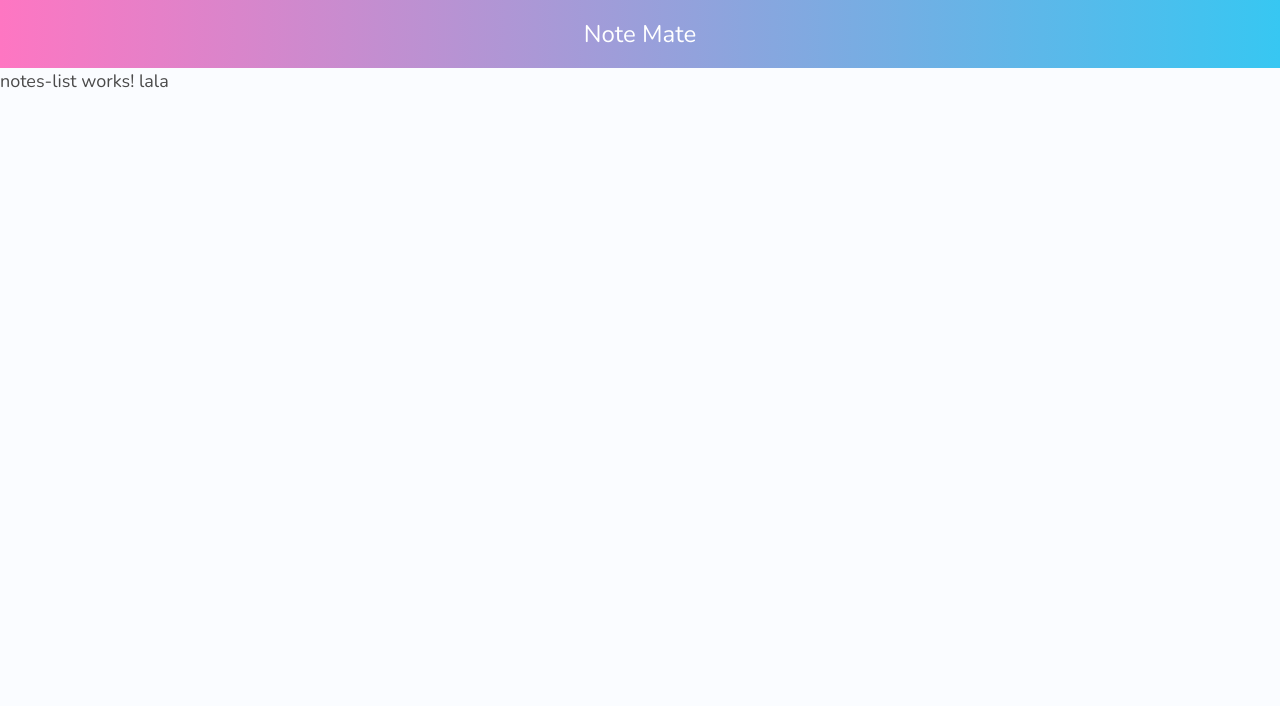
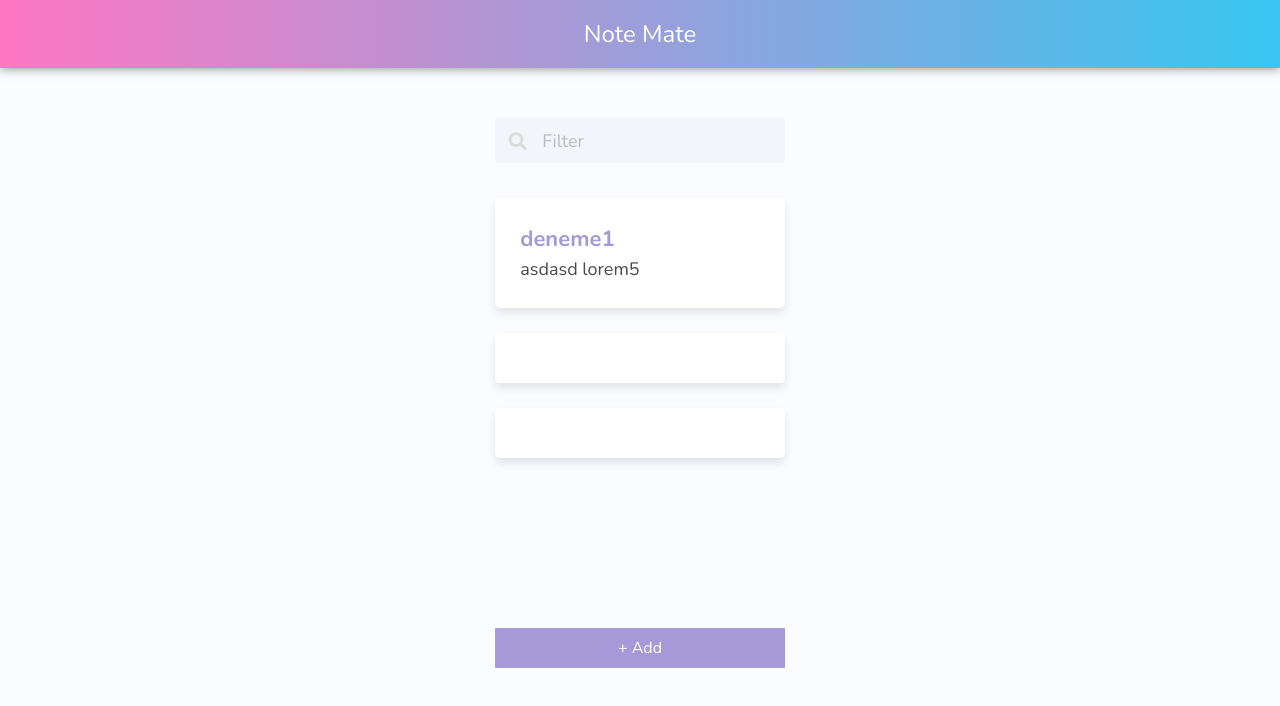
Before and after one commit to semcak1/Note-Mate-with-Angular, an Angular app: page / in a window 1280 px wide. Shown: the top 706 px of the page. Built offline with nearby package versions, Linux system fonts and the light colour scheme.

Commit message:
5 notesList html was arranged

```diff
--- a/src/app/app.module.ts
+++ b/src/app/app.module.ts
@@ -5,12 +5,14 @@
 import { AppComponent } from './app.component';
 import { NotesListComponent } from './pages/notes-list/notes-list.component';
 import { MainLAyoutComponent } from './pages/main-layout/main-layout.component';
+import { NoteCardComponent } from './note-card/note-card.component';
 
 @NgModule({
   declarations: [
     AppComponent,
     NotesListComponent,
-    MainLAyoutComponent
+    MainLAyoutComponent,
+    NoteCardComponent
   ],
   imports: [
     BrowserModule,
--- /dev/null
+++ b/src/app/note-card/note-card.component.html
@@ -0,0 +1,11 @@
+<div #container class="note-card-container">
+
+  <div class="note-card-content">
+    <h1 class="note-card-title">{{ title }}</h1>
+    <div #bodyText class="note-card-body">
+      <p>{{body}}   </p>
+      <div #truncator class="fade-out-truncation"></div>
+    </div>
+  </div>
+  <div class="x-button"><span>x</span></div>
+</div>
--- /dev/null
+++ b/src/app/note-card/note-card.component.scss
@@ -0,0 +1,96 @@
+@import '../../main-style.scss';
+
+.note-card-container{
+
+    position: relative;
+    background: white;
+    border-radius: 5px;
+
+    box-shadow: 0px 5px 10px 0px rgba($color: #000000, $alpha: 0.1);
+    transition: box-shadow 0.2s ease-in-out;
+
+    &:hover {
+        cursor: pointer;
+        box-shadow: 0px 0px 0px 2px rgba($color: #000000, $alpha: .1);
+
+        .x-button{
+            opacity: 1;
+            transition-delay:.2s ;
+            transform: scale(1);
+        }
+
+        .note-card-body{
+            overflow: scroll;
+        }
+    }
+
+    .note-card-content{
+
+        padding: 25px;
+        margin-top: 25px;
+
+        .note-card-title{
+            font-size: 22px;
+            font-weight: bold;
+            color: $purple;
+
+        }
+
+        .note-card-body{
+            position: relative;
+            overflow: hidden;
+            max-height: 80px;
+
+            .fade-out-truncation{
+                position: absolute;
+
+                bottom: 0;
+                pointer-events: none;
+                height: 50%;
+                width: 100%;
+                background:linear-gradient(to bottom,rgba(white,0) 0%,rgba(white,0.8) 50%,white 100%);
+            }
+        }
+
+
+    }
+}
+.x-button{
+    position: absolute;
+
+    //12 px from the top
+    top: 12px;
+    //0px from the right side
+    right: 12px;
+    height: 34px;
+    width: 34px;
+    background-color: $light-red;
+    border-radius: 5px;
+
+
+    // align items
+    display: flex;
+    justify-content: center;
+    align-items: center;
+
+    //the button is hidden by default
+
+    opacity: 0;
+    transition: opacity .2s ease-out,transform 0.2s ease-out;
+    transform: scale(0.35);
+
+
+    span{
+        font-size: 30px;
+        color:red;
+    }
+
+    &:hover{
+        background-color: darken($color: $light-red, $amount: 2%);
+    }
+
+    //on clik
+    &:active{
+        background-color: darken($color: $light-red, $amount: 4%);
+    }
+}
--- /dev/null
+++ b/src/app/note-card/note-card.component.ts
@@ -0,0 +1,34 @@
+import { Component, OnInit, ElementRef, ViewChild, Renderer2, Input } from '@angular/core';
+
+@Component({
+  selector: 'app-note-card',
+  templateUrl: './note-card.component.html',
+  styleUrls: ['./note-card.component.scss']
+})
+export class NoteCardComponent implements OnInit {
+
+  @Input() title :string;
+  @Input () body: string;
+
+  @ViewChild('truncator') truncator:ElementRef<HTMLElement>;
+  @ViewChild('bodyText') bodyText:ElementRef<HTMLElement>;
+
+
+  constructor(private renderer: Renderer2) { }
+
+  ngOnInit() {
+    //wark out if there is a text overflow and if not , then hide the truncator
+
+    let style=window.getComputedStyle(this.bodyText.nativeElement,null)
+    let viewableHeight = parseInt(style.getPropertyValue('height'),10);
+
+    if(this.bodyText.nativeElement.scrollHeight>viewableHeight){
+      //if there is no text overflow,show the fade out truncator.
+      this.renderer.setStyle(this.truncator.nativeElement,'display','block');
+    }
+    else{
+      this.renderer.setStyle(this.truncator.nativeElement,'display','none');
+    }
+  }
+
+}
--- a/src/app/pages/main-layout/main-layout.component.html
+++ b/src/app/pages/main-layout/main-layout.component.html
@@ -9,4 +9,6 @@
 
   </div>
 
+
+
 </div>
--- a/src/app/pages/main-layout/main-layout.component.scss
+++ b/src/app/pages/main-layout/main-layout.component.scss
@@ -10,7 +10,12 @@
     .page-content{
         flex-grow: 1;
         overflow-y: scroll;
+        display: flex;
+        justify-content: center;
+
     }
+
+
 
 
 }
@@ -19,6 +24,8 @@
     width: 100%;
     height: 68px;
     background:linear-gradient(to right, $pink,  $blue);
+
+    box-shadow: 0px 0px 10px 0px rgba( black,0.5);
 
     display: flex;
     flex-shrink: 0; // to prevent thee top bar from shrinking
--- a/src/app/pages/notes-list/notes-list.component.html
+++ b/src/app/pages/notes-list/notes-list.component.html
@@ -1,4 +1,25 @@
-<p>
-  notes-list works!
-  lala
-</p>
+
+
+<div class="main-container">
+  <div class="search-bar-container">
+    <div class="field">
+      <p class="control has-icons-left">
+        <input class="input" type="text" placeholder="Filter">
+        <span class="icon is-small is-left">
+          <i class="fas fa-search"></i>
+        </span>
+      </p>
+    </div>
+  </div>
+
+  <div class="notes-list">
+    <app-note-card  [title]="cardTitle" [body]="bodyContent"></app-note-card>
+    <app-note-card></app-note-card>
+    <app-note-card></app-note-card>
+  </div>
+
+  <div class="add-button-container">
+    <button class="add-button">+ Add</button>
+  </div>
+
+</div>
--- a/src/app/pages/notes-list/notes-list.component.scss
+++ b/src/app/pages/notes-list/notes-list.component.scss
@@ -0,0 +1,46 @@
+@import '../../../main-style.scss';
+.main-container{
+    max-width: 500px;
+    padding-top: 50px;
+    height: 100%;
+
+
+    .add-button-container{
+
+        display: flex;
+        justify-content: center;
+
+
+
+        .add-button{
+            width: 100%;
+            height: 40px;
+            margin-top: 50%;
+            font-size: 16px;
+            background: $purple;
+            color: white;
+            border: none;
+            transition: background-color .3s;
+
+            &:hover{
+
+                background-color:darken($color: $purple, $amount: 5%);
+            }
+
+            &:active{
+                border: white;
+                background-color: darken($color:$purple, $amount: 0%);
+            }
+
+        }
+    }
+}
+
+.notes-list{
+    margin-top:35px ;
+}
+
+app-note-card{
+    display: block;
+    margin-bottom: 25px;
+}
--- a/src/app/pages/notes-list/notes-list.component.ts
+++ b/src/app/pages/notes-list/notes-list.component.ts
@@ -7,6 +7,8 @@
 })
 export class NotesListComponent implements OnInit {
 
+  cardTitle:string='deneme1';
+  bodyContent:string='asdasd lorem5'
   constructor() { }
 
   ngOnInit() {
--- a/src/index.html
+++ b/src/index.html
@@ -7,6 +7,8 @@
 
   <meta name="viewport" content="width=device-width, initial-scale=1">
   <link rel="icon" type="image/x-icon" href="favicon.ico">
+
+  <link rel="stylesheet" href="https://use.fontawesome.com/releases/v5.14.0/css/all.css" integrity="sha384-HzLeBuhoNPvSl5KYnjx0BT+WB0QEEqLprO+NBkkk5gbc67FTaL7XIGa2w1L0Xbgc" crossorigin="anonymous">
 </head>
 <body>
   <app-root></app-root>
```
Also changed, not shown: 1 other file (tests, documents, lock files or other folders).
